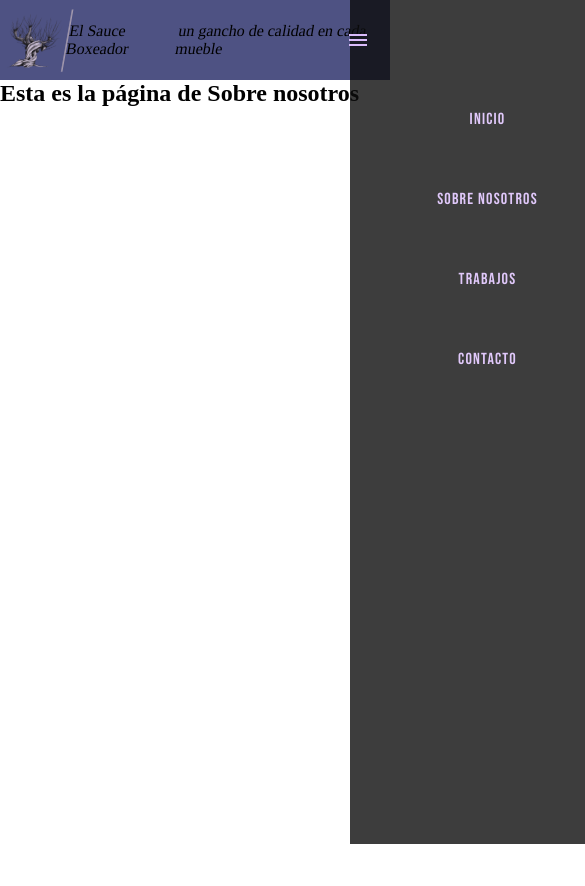
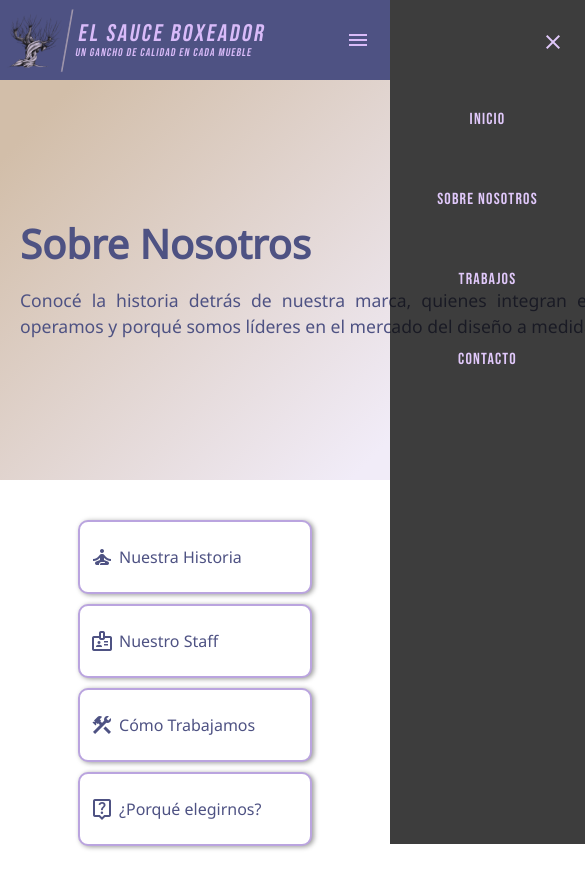
Before and after one commit to ZLezerZ/ProyectoCodoACodo, a plain HTML site: page Sobre_Nosotros.html in a window 390 px wide. Shown: the top 886 px of the page, 585 px wide, since content can reach past the window. Before the commit the page ends 844 px from the top, so only its background shows below. Drawn offline with nearby package versions, Linux system fonts and the light colour scheme.

Commit message:
Estructura de página sobre-nosotros y primera estilizacion

```diff
--- /dev/null
+++ b/Estilos/Estilo-Sobre_Nosotros.css
@@ -0,0 +1,125 @@
+*{
+    margin: 0;
+    padding: 0;
+    box-sizing: 0;
+}
+.encabezado{
+    margin: 0;
+    display:flex;
+    width: 100%;
+    height: 400px;
+    background-image: linear-gradient(to right bottom, #d2bea9 10%,#F1ECF8 95%) ;
+}
+
+.contenedor--p{
+    display: flex;
+    flex: 1;
+    flex-direction: column;
+    align-items: flex-end;
+    justify-content: center;
+}
+.encabezado h1{
+    display: inline-flex;
+    position: relative;
+    font-size: 2.5em;
+    font-family:'Noto Sans', sans-serif;
+    font-weight: 700;
+    color: #4e5283;
+    margin: 0;
+    padding-left: 20px;
+}
+.contenedor--p p{
+    position: relative;
+    width: 700px;
+    padding: 20px 20px 0px 20px;
+    text-align: justify;
+    font-family:'Noto Sans', sans-serif;
+    font-size: 1.1em;
+    line-height: 1.5em;
+    font-weight: 500;
+    color: #4e5283;
+}
+
+.encabezado__div--img{
+    position: relative;
+    display: flex;
+    width: 50vw;
+    height: 100%; /* Altura del contenedor */
+    overflow: hidden; /* Ocultar partes de la imagen que sobrepasan el contenedor */
+}
+
+.encabezado > div > img{
+    position: absolute;
+    width: 100%;
+    height: 100%;
+    object-fit: cover; /* Escalar la imagen para cubrir el contenedor */
+}
+
+.menu{
+    display: flex;
+    flex-direction: column;
+    justify-content: center;
+    align-items: center;
+    gap:10px;
+}
+summary{
+    display: flex;
+    align-items: center;
+    justify-content: flex-start;
+    font-family:'Noto Sans', sans-serif;
+    font-size: 1em;
+    color: #4e5283;
+    width: 60vw;
+    max-width: 1500px;
+    height: 50px;
+    padding: 10px;
+    background-color: #ffff;
+    box-shadow: 2px 1px 5px 0px rgba(0,0,0,0.4);
+    border: 2px solid #baa4df ;
+    border-radius: 10px;
+    cursor: pointer;
+}
+summary:hover{
+    background-color: #F1ECF8;
+    transform: scale(1.01,1.01);
+}
+summary span{
+    padding: 0px 5px 0px 0px;
+}
+details, .contenedor__historia{
+    display: flex;
+    align-items: center;
+    justify-content: center;
+    justify-content: space-around;
+    width: 60vw;
+    max-width: 1500px;
+}
+
+.contenedor__historia{
+    width: 60vw;
+}
+.historia--p{
+    margin: 0px 10px 0px;
+    border-radius: 0px 0px 20px 20px;
+    background-image: linear-gradient(135deg, rgba(186, 164, 223, 0.3), rgba(255, 212, 207, 0.3));
+    width: 100%;
+}
+.historia--p > p{
+    text-align: justify;
+    padding: 30px 30px 0px;
+    font-family:'Noto Sans', sans-serif;
+    font-size: 1em;
+    line-height: 2em;
+}
+.historia--p p:nth-child(3){
+    padding-bottom: 30px;
+}
+.historia--img{
+    max-height: 80%;
+    position: absolute;
+    display: inline-flex;
+    opacity: .2;
+}
+.historia--img > img{
+    max-width: 100vw;
+}
--- a/Estilos/Estilo-header.css
+++ b/Estilos/Estilo-header.css
@@ -2,6 +2,8 @@
     margin:0;
 }
 header {
+    position: relative;
+    z-index: 1000;
     position: sticky;
     top: 0;
     height: 120px;
@@ -200,15 +202,14 @@ nav {
         font-family: 'Bebas Neue', monospace;
     }
     .logo__movil__span--nombre{
-        margin: 2px;
+        margin-left: 10px;
         font-size: 1.5em;
         letter-spacing: .1em;
     }
     .logo__movil__span--slogan{
-        margin: 2px;
-       font-size: .7em;
-       letter-spacing: .1em;
-
+        margin-left: 10px;
+        font-size: .7em;
+        letter-spacing: .1em;
     }
 
 
--- a/Sobre_Nosotros.html
+++ b/Sobre_Nosotros.html
@@ -11,30 +11,112 @@
     <link rel="preconnect" href="https://fonts.googleapis.com">
     <link rel="preconnect" href="https://fonts.gstatic.com" crossorigin>
     <link href="https://fonts.googleapis.com/css2?family=Bebas+Neue&display=swap" rel="stylesheet">
-    <link rel="stylesheet" href="https://fonts.googleapis.com/css2?family=Material+Symbols+Outlined:opsz,wght,FILL,GRAD@20..48,100..700,0..1,-50..200" />
+    <link rel="stylesheet"
+        href="https://fonts.googleapis.com/css2?family=Material+Symbols+Outlined:opsz,wght,FILL,GRAD@20..48,100..700,0..1,-50..200" />
+    <link href="https://fonts.googleapis.com/css2?family=Noto+Sans&display=swap" rel="stylesheet">
     <link rel="stylesheet" href="https://cdnjs.cloudflare.com/ajax/libs/animate.css/4.1.1/animate.min.css">
+    <link rel="stylesheet" href="Estilos/Estilo-Sobre_Nosotros.css">
     <link rel="icon" type="icon" href="Imagenes/favicomatic/favicon-32x32.png">
     <title>El Sauce Boxeador</title>
 </head>
 
 <body>
-    <header>
+    <header id="header">
         <nav>
-            <div class="logo__movil"><a href="index.html"><img src="Imagenes/Imagen12.png"alt="Logo de Empresa"></a><p>El Sauce Boxeador</p><p>un gancho de calidad en cada mueble</p></div>
-            <ul class="lista--menu">
+            <div class="logo__movil">
+                <a href="index.html"><img src="Imagenes/Imagen12.png" alt="Logo de Empresa"></a>
+                <div class="logo__movil__span">
+                    <span class="logo__movil__span--nombre">
+                        <p>El Sauce Boxeador</p>
+                    </span>
+                    <span class="logo__movil__span--slogan">
+                        <p>un gancho de calidad en cada mueble</p>
+                    </span>
+                </div>
+            </div>
+            <ul class="lista--menu" id="lista--menu">
                 <li class="lista__item"><a href="index.html">Inicio</a></li>
                 <li class="lista__item"><a href="Sobre_Nosotros.html">Sobre Nosotros</a></li>
-                <li class="lista__item__logo"><a href="index.html"><img class="animate__animated" src="Imagenes/Imagen13.png"alt="Logo de Empresa"></a> <p class="lista__item__logo__p animate__animated">El Sauce Boxeador</p></li>
+                <li class="lista__item__logo"><a href="index.html"><img class="animate__animated"
+                            src="Imagenes/Imagen13.png" alt="Logo de Empresa"></a>
+                    <p class="lista__item__logo__p animate__animated">El Sauce Boxeador</p>
+                </li>
                 <li class="lista__item"><a href="Trabajos.html">Trabajos</a></li>
                 <li class="lista__item"><a href="Contacto.html">Contacto</a></li>
+                <button class="boton__menu-cerrar" id="cerrar">
+                    <i class="material-symbols-outlined">close</i>
+                </button>
             </ul>
-            <span class="boton__menu">
+            <button class="boton__menu" id="abrir">
                 <i class="material-symbols-outlined">Menu</i>
-            </span>
+            </button>
         </nav>
+    </header>
+    <section class="encabezado">
+        <div class="contenedor--p">
+            <div>
+            <h1>Sobre Nosotros</h1>
+            <p>Conocé la historia detrás de nuestra marca, quienes integran el equipo, cómo operamos y porqué somos líderes en el mercado del diseño a medida.</p>
+            </div>
+        </div>
+        <div class="encabezado__div--img">
+            <img src="Imagenes/SobreNosotros/taller2.jpg" alt="nuestro Taller">
+        </div>
+    </section>
 
-    </header>
-    <h2>Esta es la página de Sobre nosotros</h2>
+    <section class="menu">
+    <details>
+
+        <summary>
+            <span class="material-symbols-outlined">self_improvement</span>
+            Nuestra Historia
+            </summary>
+    <div class="contenedor__historia">
+        <div class="historia--p">
+            <p>
+                El Sauce Boxeador nace de la mano de una necesidad, en plena post-cuarentena y con una crisis económica y laboral. Cuatro amigos con profesiones disímiles nos encontramos a tomar mate al rededor de un pequeño fogon bajo un viejo sauce. En poco tiempo, descubrimos que nuestras habilidades eran complementarias y todos teníamos una motivación en común: emprender un proyecto personal que nos apasionara y nos alejara de la rutina.
+            </p>
+            <p>
+                 Así fue como este sueño, una carpintería artesanal que fusiona tradicionales técnicas de carpintería con la máxima innovación en diseño y expresión en las redes, se concretó a base de esfuerzo, dedicación y la voluntad de quienes la conforman. Un símbolo que nos recuerda que, pese a los golpes que podamos recibir en un contexto adverso e inesperado, siempre hay que levantarse y continuar la pelea. Tomamos como símbolos aquél viejo sauce que nos covijaba de los embates del viento y la realidad que atravesaba cada uno de nosotros en aquél momento, de allí surgió El Sauce Boxeador.
+            </p>
+            <p>
+                Juntos, hemos creado una carpintería que no solo fabrica muebles de alta calidad, sino que también se preocupa por el bienestar de nuestros clientes y el medio ambiente. Cada pieza es diseñada y fabricada con la máxima atención al detalle y con materiales sostenibles y de alta calidad.
+                Estamos orgullosos de haber convertido una situación difícil en una oportunidad para crear algo nuevo y significativo. Cada día, nos levantamos con la motivación de seguir mejorando y creciendo juntos. Sabemos que el camino no es fácil, pero lo abrazamos con valentía y optimismo, porque creemos en lo que hacemos y en la calidad de nuestros productos y servicios.
+                En El Sauce Boxeador no solo creamos muebles, sino también sueños y esperanzas, y esperamos que nuestros clientes sientan esa misma pasión y dedicación en cada pieza que sale de nuestro taller.
+            </p>
+        </div>
+        <div class="historia--img">
+            <img src="Imagenes/SobreNosotros/prueba.png" alt="imagen de taller">
+        </div>
+    </div>
+    </details>
+
+    <details>
+        <summary>
+            <span class="material-symbols-outlined">badge</span>
+            Nuestro Staff
+        </summary>
+        Contamos con una diseñadora que aporta su creatividad y visión estética a cada proyecto, un mecánico dental con una excelente habilidad manual que se encarga de la fabricación y ensamblado de cada pieza, una especialista en gestión comercial y community manager que se encarga de dar a conocer nuestros productos y servicios, y un psicólogo organizacional que se encarga de mantener un ambiente de trabajo saludable y armonioso, además de ayudar en el transporte y ensamble de los muebles.
+    </details>
+
+    <details>
+        <summary>
+            <span class="material-symbols-outlined">
+                construction
+                </span>
+            Cómo Trabajamos</summary>
+    </details>
+
+    <details>
+        <summary>
+            <span class="material-symbols-outlined">
+                live_help
+                </span>
+            ¿Porqué elegirnos?</summary>
+    </details>
+</section>
+
+<script src="JavaScript/Nav.js"></script>
 </body>
 
 </html>
```
Also changed, not shown: Imagenes/SobreNosotros/Taller.jpg (added), Imagenes/SobreNosotros/prueba.png (added), Imagenes/SobreNosotros/taller1.jpg (added), Imagenes/SobreNosotros/taller2.jpg (added), prueba.png (added).
